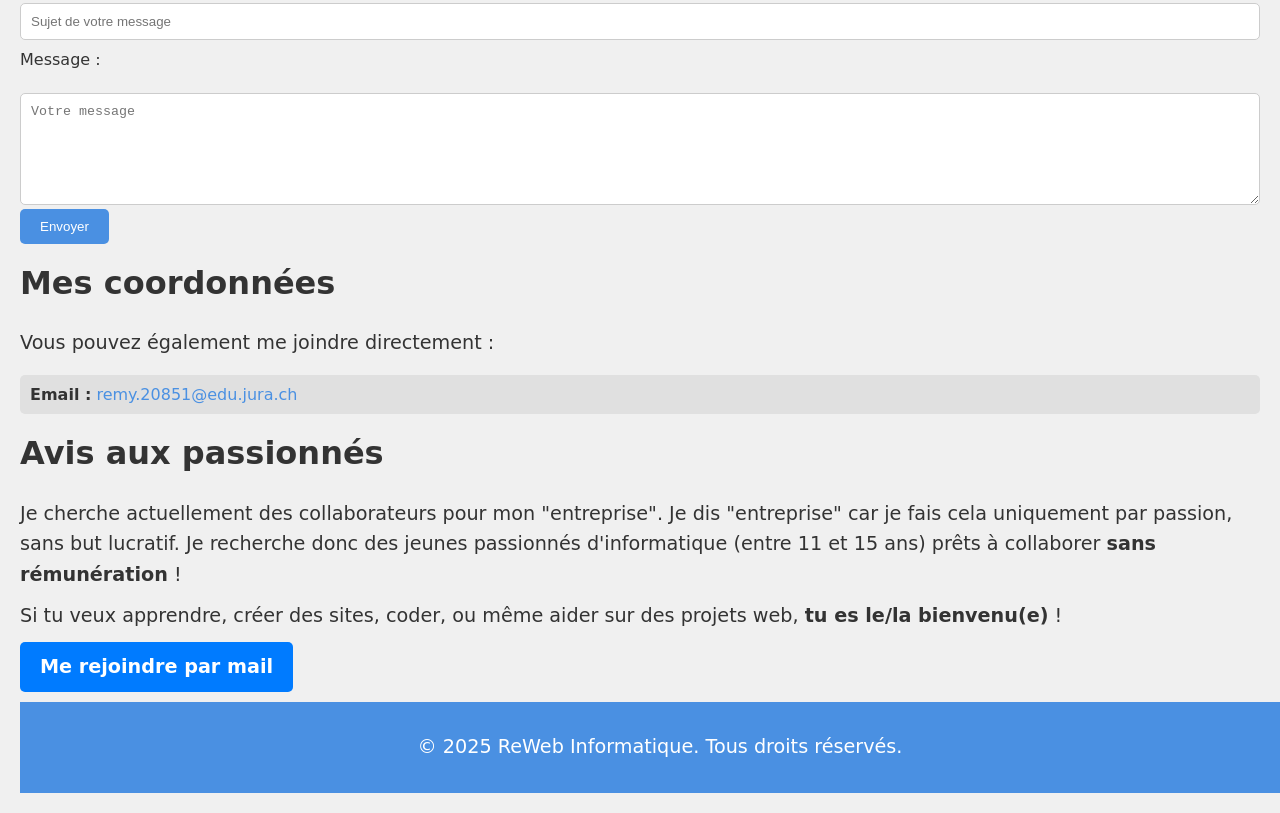
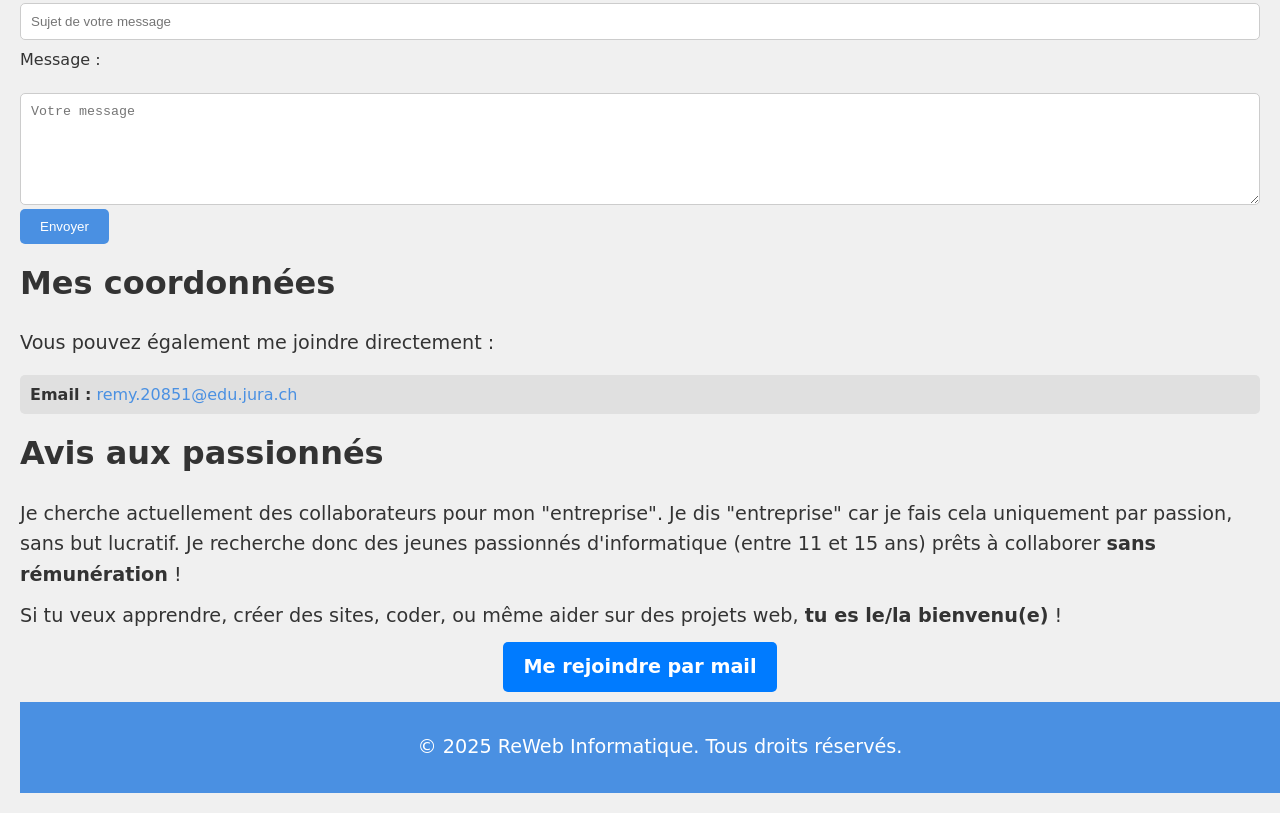
Before and after one commit to remylingenieur/Git-ReWeb, a plain HTML site: page contact.html in a window 1280 px wide. Shown: the part 623-1436 px from the top of the page. Drawn offline with Linux system fonts and the light colour scheme; a web font is replaced by a local one.

Commit message:
change contact.html

```diff
--- a/contact.html
+++ b/contact.html
@@ -61,7 +61,9 @@
             <h2>Avis aux passionnés</h2>
             <p>Je cherche actuellement des collaborateurs pour mon "entreprise". Je dis "entreprise" car je fais cela uniquement par passion, sans but lucratif. Je recherche donc des jeunes passionnés d'informatique (entre 11 et 15 ans) prêts à collaborer <strong>sans rémunération</strong> !</p>
             <p>Si tu veux apprendre, créer des sites, coder, ou même aider sur des projets web, <strong>tu es le/la bienvenu(e)</strong> !</p>
-            <p><a href="mailto:remy.20851@edu.jura.ch" class="cta-button">Me rejoindre par mail</a></p>
+            <p class="center">
+                <a href="mailto:remy.20851@edu.jura.ch" class="cta-button">Me rejoindre par mail</a>
+            </p>
         </section>
     </main>
 
```
